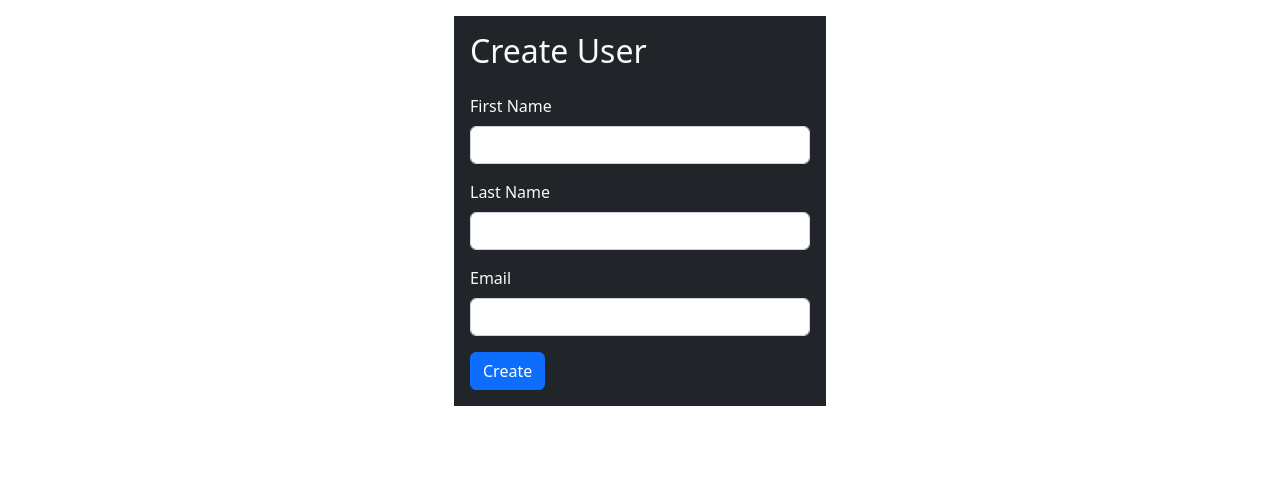
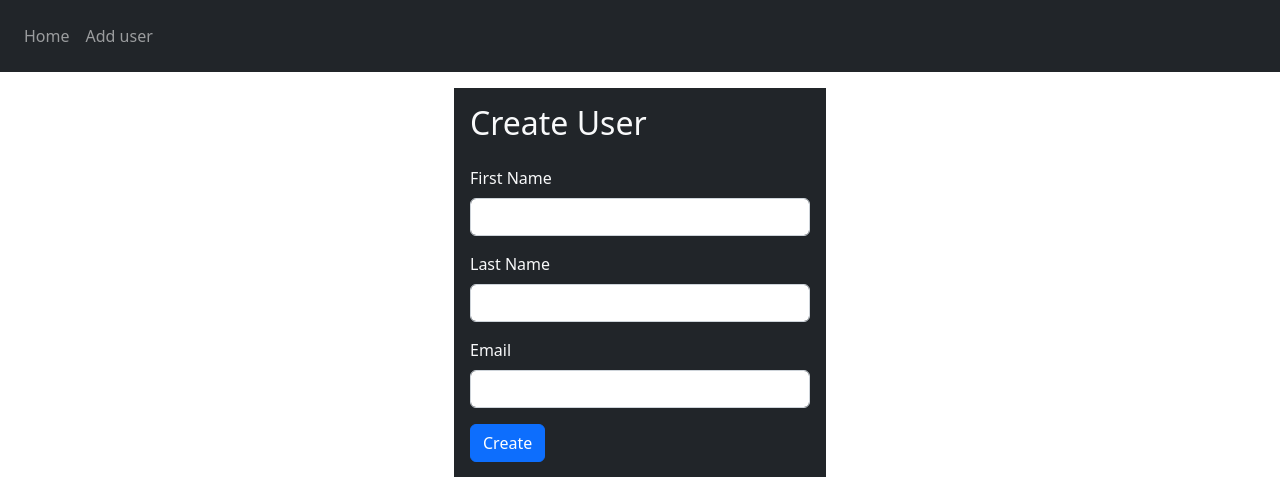
Before and after one commit to CoreyM-Dojo/python-certification, a Flask app: page /users/create in a window 1280 px wide. Shown: the top 477 px of the page. Run offline with Flask 2, Linux system fonts and the light colour scheme.

Commit message:
modularized users crud

```diff
--- /dev/null
+++ b/flask_mysql/crud/users/flask_app/__init__.py
@@ -0,0 +1,4 @@
+from flask import Flask
+
+app = Flask(__name__)
+app.secret_key = "flubbernuggets"
--- /dev/null
+++ b/flask_mysql/crud/users/flask_app/controllers/user_controller.py
@@ -0,0 +1,51 @@
+from flask_app import app
+from flask import Flask, render_template, redirect, request
+from flask_app.models.user import User
+
+
+@app.route("/")
+def home():
+    all_users = User.get_all()
+    return render_template("index.html", all_users=all_users)
+
+
+@app.route("/users/create")
+def create_user():
+    return render_template("create_user.html")
+
+
+@app.route("/users/update/<id>")
+def update_user(id):
+    user = User.get_one({"id": id})
+    return render_template("update_user.html", user=user)
+
+
+@app.route("/users/<id>")
+def get_user(id):
+    data = {"id": id}
+    one_user = User.get_one(data)
+    return render_template("one_user.html", user=one_user)
+
+
+@app.route("/process", methods=["POST"])
+def process():
+    if request.form["which_form"] == "create":
+        created_user_id = User.create(request.form)
+        return redirect("/users/" + str(created_user_id))
+    elif request.form["which_form"] == "update":
+        print(request.form)
+        # data = {
+        #     "id": request.form["id"],
+        #     "first_name": request.form["first_name"],
+        #     "last_name": request.form["last_name"],
+        #     "email": request.form["email"],
+        # }
+        User.update(request.form)
+        return redirect("/users/" + request.form["id"])
+
+
+@app.route("/users/delete/<id>")
+def destroy_user(id):
+    data = {"id": id}
+    User.destroy(data)
+    return redirect("/")
--- a/flask_mysql/crud/users/user.py
+++ b/flask_mysql/crud/users/flask_app/models/user.py
@@ -1,4 +1,4 @@
-from mysqlconnection import connectToMySQL
+from flask_app.config.mysqlconnection import connectToMySQL
 
 
 class User:
--- a/flask_mysql/crud/users/templates/create_user.html
+++ b/flask_mysql/crud/users/flask_app/templates/create_user.html
@@ -11,6 +11,16 @@
         />
     </head>
     <body>
+        <nav class="navbar navbar-expand-lg navbar-dark bg-dark p-3">
+            <ul class="navbar-nav">
+                <li class="nav-item">
+                    <a class="nav-link" href="/">Home</a>
+                </li>
+                <li class="nav-item">
+                    <a class="nav-link" href="/users/create">Add user</a>
+                </li>
+            </ul>
+        </nav>
         <div class="container pt-3">
             <form
                 action="/process"
--- a/flask_mysql/crud/users/server.py
+++ b/flask_mysql/crud/users/server.py
@@ -1,55 +1,5 @@
-from flask import Flask, render_template, redirect, request
-from user import User
-
-app = Flask(__name__)
-
-
-@app.route("/")
-def home():
-    all_users = User.get_all()
-    return render_template("index.html", all_users=all_users)
-
-
-@app.route("/users/create")
-def create_user():
-    return render_template("create_user.html")
-
-
-@app.route("/users/update/<id>")
-def update_user(id):
-    user = User.get_one({"id": id})
-    return render_template("update_user.html", user=user)
-
-
-@app.route("/users/<id>")
-def get_user(id):
-    data = {"id": id}
-    one_user = User.get_one(data)
-    return render_template("one_user.html", user=one_user)
-
-
-@app.route("/process", methods=["POST"])
-def process():
-    if request.form["which_form"] == "create":
-        created_user_id = User.create(request.form)
-        return redirect("/users/" + str(created_user_id))
-    elif request.form["which_form"] == "update":
-        print(request.form)
-        # data = {
-        #     "id": request.form["id"],
-        #     "first_name": request.form["first_name"],
-        #     "last_name": request.form["last_name"],
-        #     "email": request.form["email"],
-        # }
-        User.update(request.form)
-        return redirect("/users/" + request.form["id"])
-
-
-@app.route("/users/delete/<id>")
-def destroy_user(id):
-    data = {"id": id}
-    User.destroy(data)
-    return redirect("/")
+from flask_app import app
+from flask_app.controllers import user_controller
 
 
 if __name__ == "__main__":
```
Also changed, not shown: flask_mysql/crud/users/flask_app/templates/index.html (renamed from flask_mysql/crud/users/templates/index.html, +10 -0 lines), flask_mysql/crud/users/flask_app/templates/one_user.html (renamed from flask_mysql/crud/users/templates/one_user.html, +11 -1 lines), flask_mysql/crud/users/flask_app/templates/update_user.html (renamed from flask_mysql/crud/users/templates/update_user.html, +10 -0 lines), flask_mysql/crud/users/flask_app/config/mysqlconnection.py (renamed from flask_mysql/crud/users/mysqlconnection.py).
